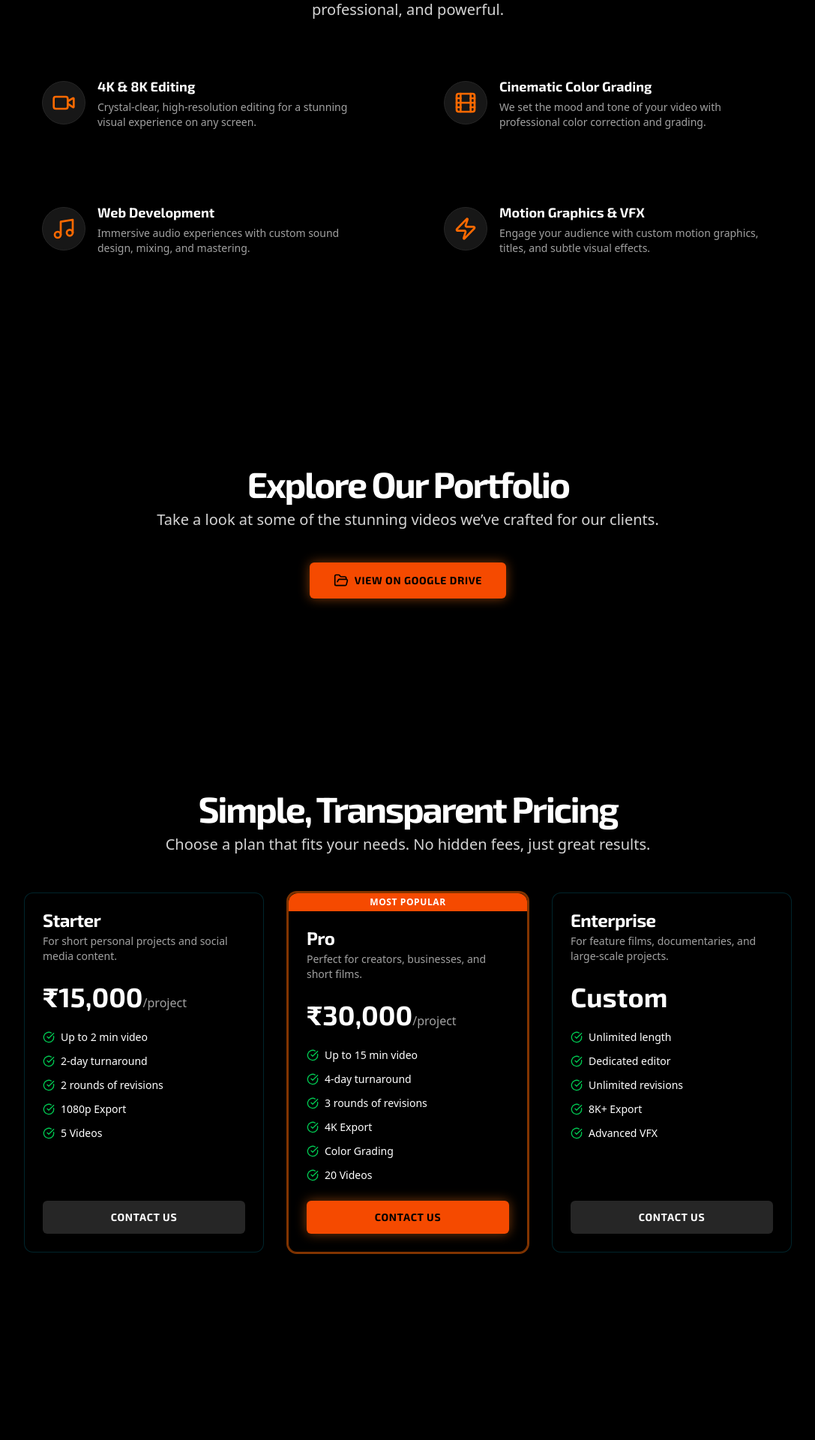
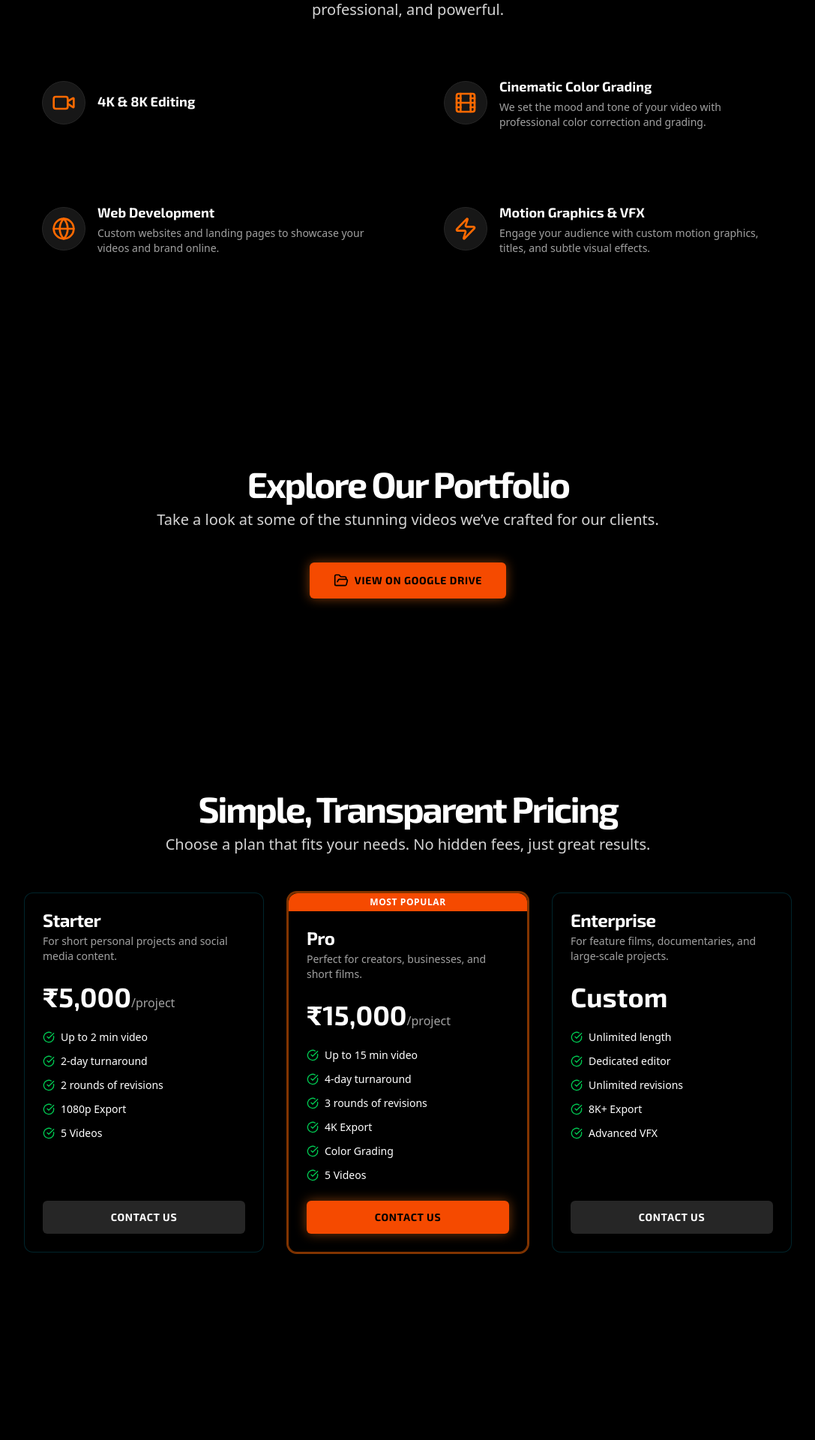
Before and after one commit to covisualise/visual, a Next.js app: page / in a window 1280 px wide. Shown: the part 1020-2940 px from the top of the page at 75% size, without its empty margins (96-1183 px from the left). Built offline with nearby package versions, Linux system fonts and the light colour scheme.

Commit message:
changes new new

```diff
--- a/src/app/page.tsx
+++ b/src/app/page.tsx
@@ -276,7 +276,7 @@ const Features = () => {
     {
         icon: <Video className="h-8 w-8 text-orange-500" />,
         title: '4K & 8K Editing',
-      description: 'Crystal-clear, high-resolution editing for a stunning visual experience on any screen.',
+        description: '',
     },
     {
         icon: <Film className="h-8 w-8 text-orange-500" />,
@@ -284,9 +284,9 @@ const Features = () => {
         description: 'We set the mood and tone of your video with professional color correction and grading.',
     },
     {
-      icon: <Music className="h-8 w-8 text-orange-500" />,
+        icon: <Globe className="h-8 w-8 text-orange-500" />,
         title: 'Web Development',
-      description: 'Immersive audio experiences with custom sound design, mixing, and mastering.',
+        description: 'Custom websites and landing pages to showcase your videos and brand online.',
     },
     {
         icon: <Zap className="h-8 w-8 text-orange-500" />,
@@ -350,16 +350,16 @@ const Pricing = () => {
     const plans = [
         {
             title: 'Starter',
-            price: '₹15,000',
+            price: '₹5,000',
             description: 'For short personal projects and social media content.',
             features: ['Up to 2 min video', '2-day turnaround', '2 rounds of revisions', '1080p Export','5 Videos'],
             popular: false,
         },
         {
             title: 'Pro',
-            price: '₹30,000',
+            price: '₹15,000',
             description: 'Perfect for creators, businesses, and short films.',
-            features: ['Up to 15 min video', '4-day turnaround', '3 rounds of revisions', '4K Export', 'Color Grading', '20 Videos'],
+            features: ['Up to 15 min video', '4-day turnaround', '3 rounds of revisions', '4K Export', 'Color Grading', '5 Videos'],
             popular: true,
         },
         {
@@ -617,7 +617,7 @@ const Contact = () => {
                             <Phone className="w-6 h-6 text-orange-500" />
                             <div>
                                 <h3 className="text-lg font-semibold text-white">Phone</h3>
-                                <p className="text-neutral-300">+91 8707690924</p>
+                                <p className="text-neutral-300">+91 9598822384</p>
                             </div>
                         </div>
                         <div className="flex space-x-4 pt-4">
@@ -649,7 +649,7 @@ const Footer = () => {
                     Let&rsquo;s collaborate to create something extraordinary.
                 </p>
                 <div className="mt-8">
-                    <a href="#contact">
+                    <a href="https://wa.me/+919598822384">
                         <Button size="lg" variant="default">
                             Let&rsquo;s Talk
                         </Button>
```
Lines whose indentation alone changed are shown as unchanged.
